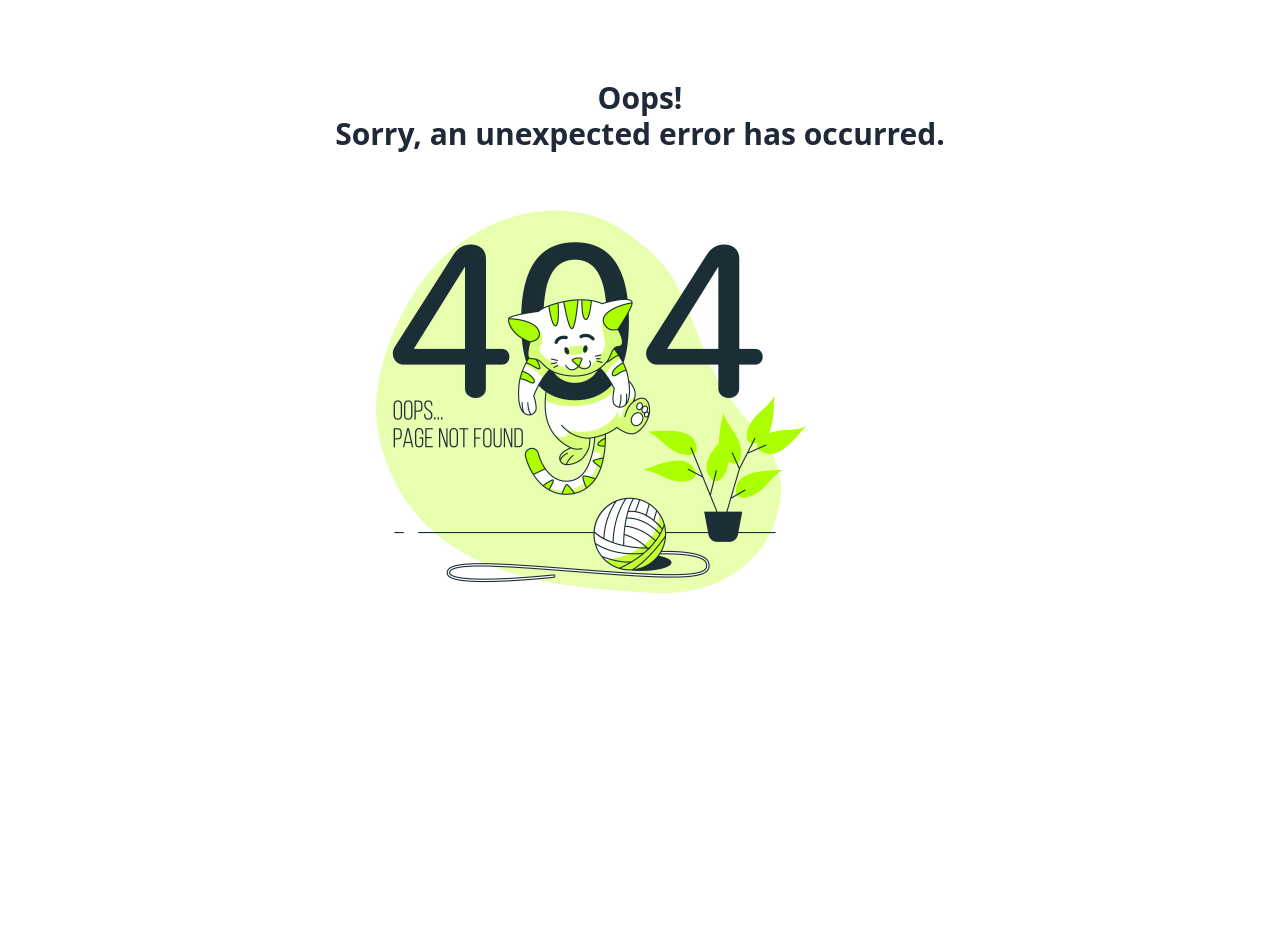
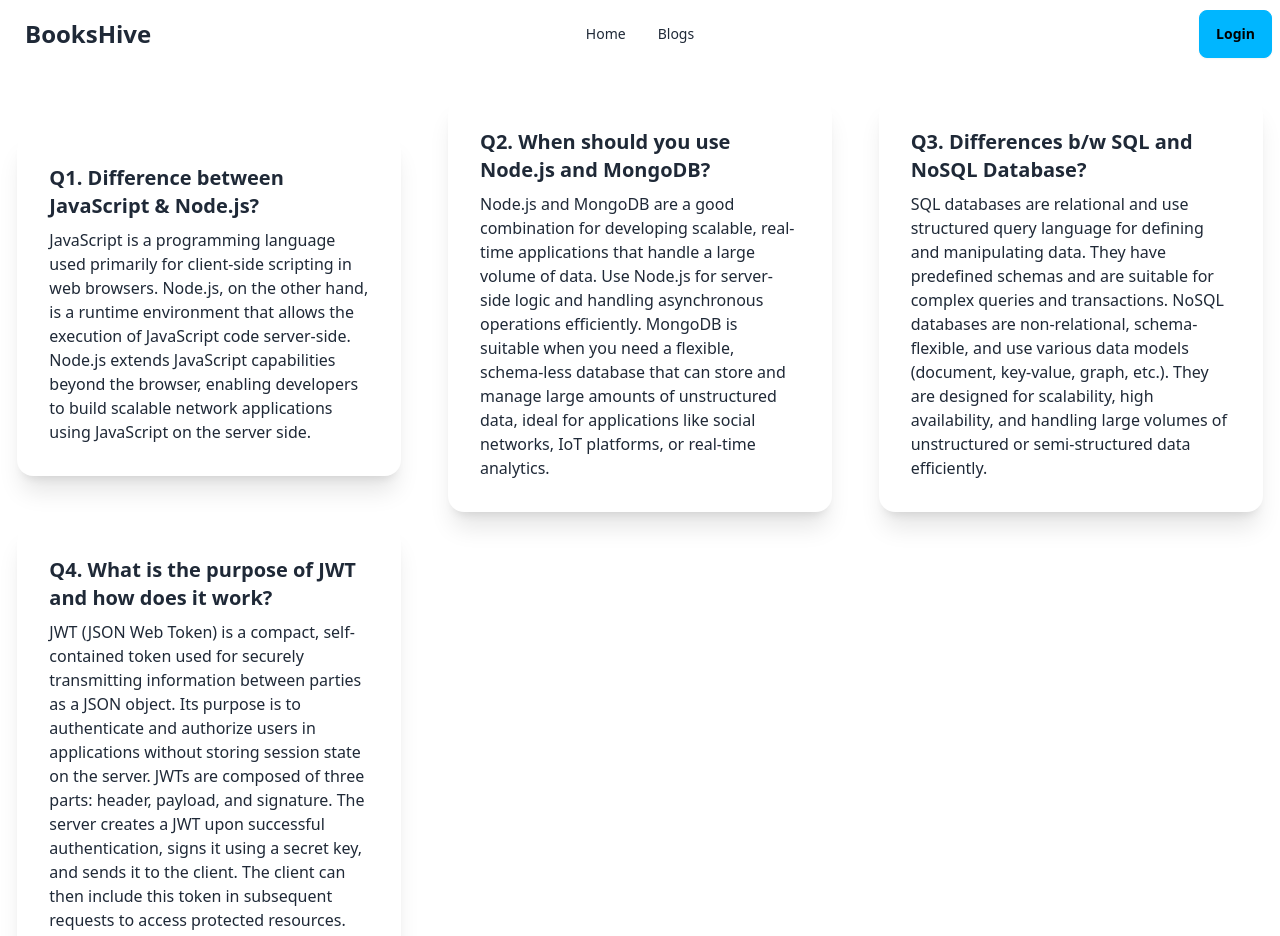
Before and after one commit to Nadim-Nion/warehouse-client, a React (Vite) app: page /blogs in a window 1280 px wide. Shown: the top 936 px of the page. Before the commit the page ends 800 px from the top, so only its background shows below. Built offline with nearby package versions, Linux system fonts and the light colour scheme; no server answers.

Commit message:
blogs added

```diff
--- a/src/Routes/Route.jsx
+++ b/src/Routes/Route.jsx
@@ -10,6 +10,7 @@ import QuantityProvider from "../providers/QuantityProvider";
 import ManageBooks from "../pages/ManageBooks/ManageBooks";
 import AddItems from "../pages/AddItems/AddItems";
 import MyItem from "../pages/MyItem/MyItem";
+import Blogs from "../pages/Blogs/Blogs";
 
 const router = createBrowserRouter([
     {
@@ -50,6 +51,10 @@ const router = createBrowserRouter([
             {
                 path: "/myItem",
                 element: <PrivateRoute><MyItem></MyItem></PrivateRoute>
+            },
+            {
+                path: "/blogs",
+                element: <Blogs></Blogs>
             }
         ]
     },
--- a/src/components/Header/Header.jsx
+++ b/src/components/Header/Header.jsx
@@ -15,7 +15,7 @@ const Header = () => {
                 <li><Link to="/myItem">My Items</Link></li>
             </>
         }
-        <li><Link>Blogs</Link></li>
+        <li><Link to="/blogs">Blogs</Link></li>
         {/* <li><Link>Login</Link></li> */}
     </>
 
--- /dev/null
+++ b/src/pages/Blogs/Blogs.jsx
@@ -0,0 +1,42 @@
+import React from 'react';
+
+const Blogs = () => {
+    return (
+        <div className='grid lg:grid-cols-3 md:grid-cols-2 sm:grid-cols-1 gap-3 my-7'>
+            <div className='flex justify-center items-center'>
+                <div className="card w-96 bg-base-100 shadow-xl">
+                    <div className="card-body">
+                        <h2 className="card-title">Q1. Difference between JavaScript & Node.js?</h2>
+                        <p>JavaScript is a programming language used primarily for client-side scripting in web browsers. Node.js, on the other hand, is a runtime environment that allows the execution of JavaScript code server-side. Node.js extends JavaScript capabilities beyond the browser, enabling developers to build scalable network applications using JavaScript on the server side.</p>
+                    </div>
+                </div>
+            </div>
+            <div className='flex justify-center items-center'>
+                <div className="card w-96 bg-base-100 shadow-xl">
+                    <div className="card-body">
+                        <h2 className="card-title">Q2. When should you use Node.js and MongoDB?</h2>
+                        <p>Node.js and MongoDB are a good combination for developing scalable, real-time applications that handle a large volume of data. Use Node.js for server-side logic and handling asynchronous operations efficiently. MongoDB is suitable when you need a flexible, schema-less database that can store and manage large amounts of unstructured data, ideal for applications like social networks, IoT platforms, or real-time analytics.</p>
+                    </div>
+                </div>
+            </div>
+            <div className='flex justify-center items-center'>
+                <div className="card w-96 bg-base-100 shadow-xl">
+                    <div className="card-body">
+                        <h2 className="card-title">Q3. Differences b/w SQL and NoSQL Database?</h2>
+                        <p>SQL databases are relational and use structured query language for defining and manipulating data. They have predefined schemas and are suitable for complex queries and transactions. NoSQL databases are non-relational, schema-flexible, and use various data models (document, key-value, graph, etc.). They are designed for scalability, high availability, and handling large volumes of unstructured or semi-structured data efficiently.</p>
+                    </div>
+                </div>
+            </div>
+            <div className='flex justify-center items-center'>
+                <div className="card w-96 bg-base-100 shadow-xl">
+                    <div className="card-body">
+                        <h2 className="card-title">Q4. What is the purpose of JWT and how does it work?</h2>
+                        <p>JWT (JSON Web Token) is a compact, self-contained token used for securely transmitting information between parties as a JSON object. Its purpose is to authenticate and authorize users in applications without storing session state on the server. JWTs are composed of three parts: header, payload, and signature. The server creates a JWT upon successful authentication, signs it using a secret key, and sends it to the client. The client can then include this token in subsequent requests to access protected resources. The server verifies the tokens signature to authenticate and authorize the user.</p>
+                    </div>
+                </div>
+            </div>
+        </div>
+    );
+};
+
+export default Blogs;
```
